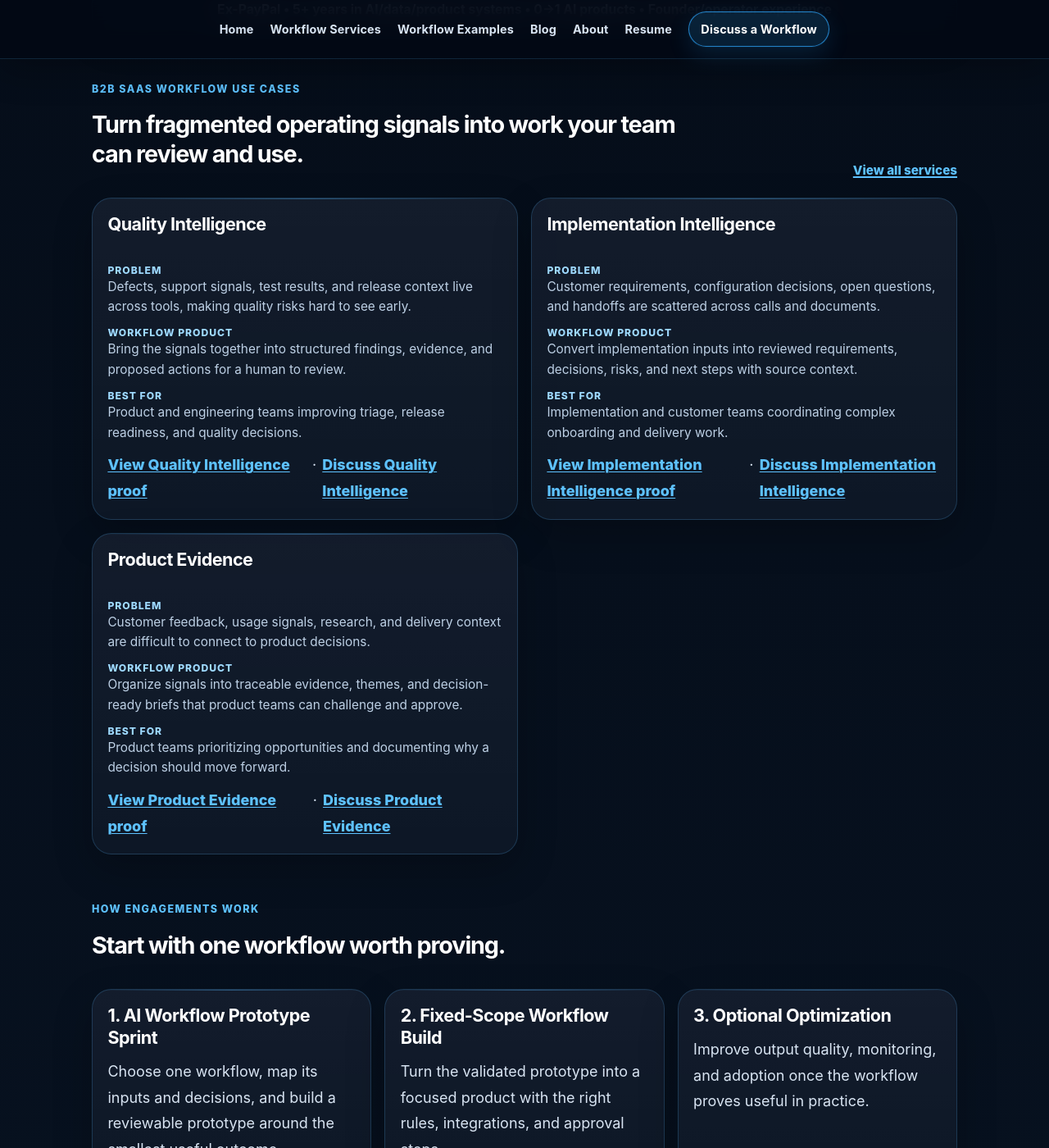
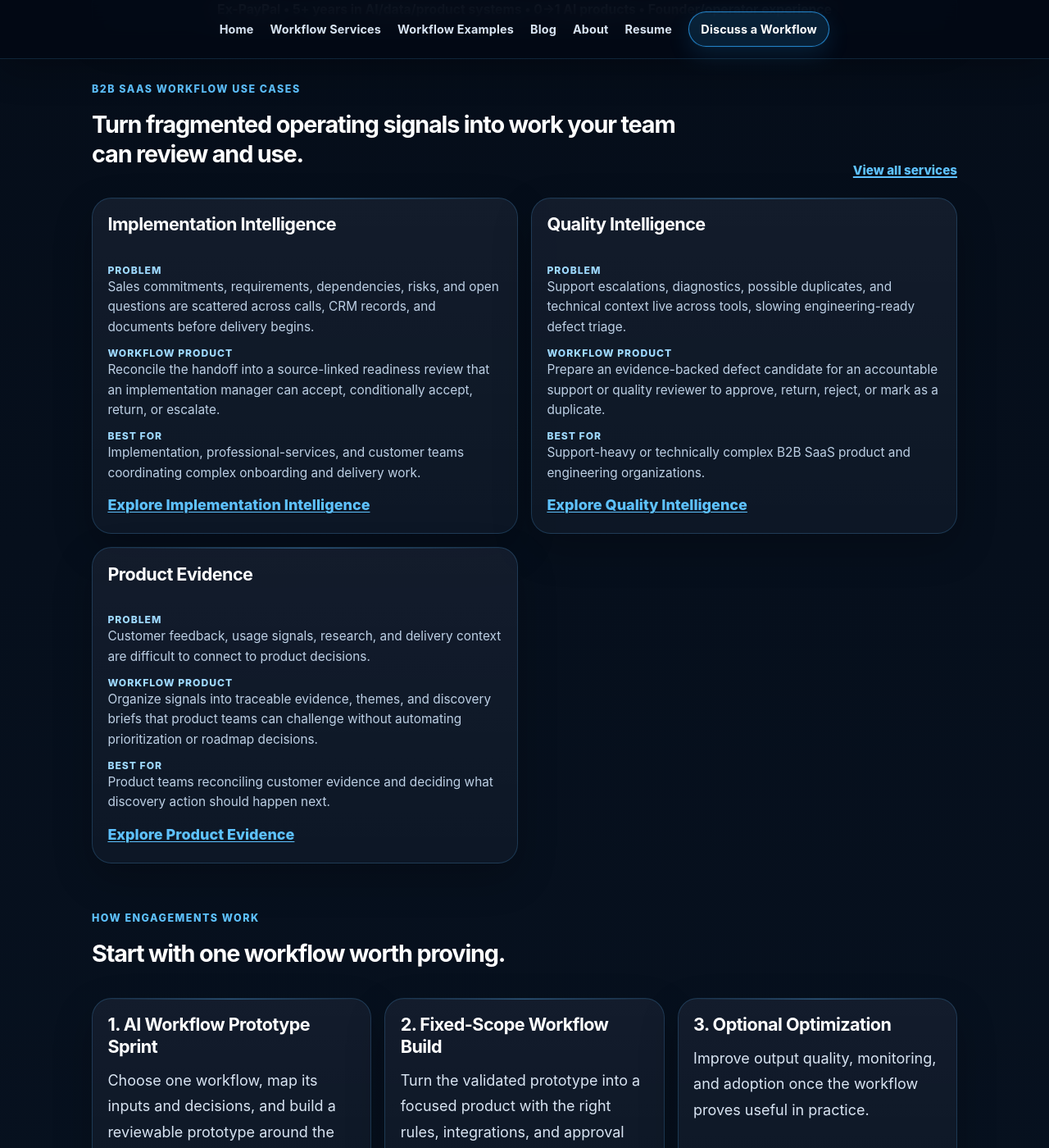
Before and after one commit to mahadevupadhyayula/mahadevupadhyayula.github.io, a Jekyll site: the page built from index.md, in a window 1280 px wide and 1400 px high, scrolled down 1024 px. Shown: the whole window at 82% size. Built offline with Jekyll 4.4.1, drawn with Linux system fonts in a browser that asks for light colours; some of the changed text lies outside the part shown.

Commit message:
Align workflow pillar positioning

```diff
--- a/index.md
+++ b/index.md
@@ -10,7 +10,7 @@ image_alt: Human-approved AI workflow products for B2B SaaS teams
   <h1 id="hero-title">Human-Approved AI Workflow Products for B2B SaaS Teams</h1>
   <p class="hero-subheadline">I build focused workflow products for product, engineering, and implementation teams—turning scattered inputs and signals into structured, reviewable work.</p>
   <p class="hero-copy">Each workflow combines AI-assisted extraction and synthesis with validation, clear approval points, and outputs your team can inspect before they move downstream.</p>
-  <p class="hero-service-line">Focus: Quality Intelligence • Implementation Intelligence • Product Evidence</p>
+  <p class="hero-service-line">Focus: Implementation Intelligence • Quality Intelligence • Product Evidence</p>
   <div class="hero-actions" aria-label="Primary actions">
     <a class="button-link button-primary" href="{{ '/work-with-me?intent=homepage-ai-workflow-prototype-sprint' | relative_url }}" data-workflow-modal-open data-workflow-intent="homepage-ai-workflow-prototype-sprint">Discuss a Workflow Prototype</a>
     <a class="button-link button-secondary" href="{{ '/case-studies' | relative_url }}">Explore Workflow Examples</a>
@@ -31,28 +31,28 @@ image_alt: Human-approved AI workflow products for B2B SaaS teams
   </div>
   <div class="service-card-grid homepage-service-grid">
     <article>
+      <h3>Implementation Intelligence</h3>
+      <dl>
+        <dt>Problem</dt>
+        <dd>Sales commitments, requirements, dependencies, risks, and open questions are scattered across calls, CRM records, and documents before delivery begins.</dd>
+        <dt>Workflow product</dt>
+        <dd>Reconcile the handoff into a source-linked readiness review that an implementation manager can accept, conditionally accept, return, or escalate.</dd>
+        <dt>Best for</dt>
+        <dd>Implementation, professional-services, and customer teams coordinating complex onboarding and delivery work.</dd>
+      </dl>
+      <p class="card-cta"><a href="{{ '/workflow-products/implementation-intelligence/' | relative_url }}">Explore Implementation Intelligence</a></p>
+    </article>
+    <article>
       <h3>Quality Intelligence</h3>
       <dl>
         <dt>Problem</dt>
-        <dd>Defects, support signals, test results, and release context live across tools, making quality risks hard to see early.</dd>
+        <dd>Support escalations, diagnostics, possible duplicates, and technical context live across tools, slowing engineering-ready defect triage.</dd>
         <dt>Workflow product</dt>
-        <dd>Bring the signals together into structured findings, evidence, and proposed actions for a human to review.</dd>
+        <dd>Prepare an evidence-backed defect candidate for an accountable support or quality reviewer to approve, return, reject, or mark as a duplicate.</dd>
         <dt>Best for</dt>
-        <dd>Product and engineering teams improving triage, release readiness, and quality decisions.</dd>
+        <dd>Support-heavy or technically complex B2B SaaS product and engineering organizations.</dd>
       </dl>
-      <p class="card-cta"><a href="{{ '/case-studies/quality-intelligence/' | relative_url }}">View Quality Intelligence proof</a> · <a href="{{ '/work-with-me?intent=homepage-quality-intelligence' | relative_url }}">Discuss Quality Intelligence</a></p>
-    </article>
-    <article>
-      <h3>Implementation Intelligence</h3>
-      <dl>
-        <dt>Problem</dt>
-        <dd>Customer requirements, configuration decisions, open questions, and handoffs are scattered across calls and documents.</dd>
-        <dt>Workflow product</dt>
-        <dd>Convert implementation inputs into reviewed requirements, decisions, risks, and next steps with source context.</dd>
-        <dt>Best for</dt>
-        <dd>Implementation and customer teams coordinating complex onboarding and delivery work.</dd>
-      </dl>
-      <p class="card-cta"><a href="{{ '/case-studies/implementation-intelligence/' | relative_url }}">View Implementation Intelligence proof</a> · <a href="{{ '/work-with-me?intent=homepage-implementation-intelligence' | relative_url }}">Discuss Implementation Intelligence</a></p>
+      <p class="card-cta"><a href="{{ '/workflow-products/quality-intelligence/' | relative_url }}">Explore Quality Intelligence</a></p>
     </article>
     <article>
       <h3>Product Evidence</h3>
@@ -60,11 +60,11 @@ image_alt: Human-approved AI workflow products for B2B SaaS teams
         <dt>Problem</dt>
         <dd>Customer feedback, usage signals, research, and delivery context are difficult to connect to product decisions.</dd>
         <dt>Workflow product</dt>
-        <dd>Organize signals into traceable evidence, themes, and decision-ready briefs that product teams can challenge and approve.</dd>
+        <dd>Organize signals into traceable evidence, themes, and discovery briefs that product teams can challenge without automating prioritization or roadmap decisions.</dd>
         <dt>Best for</dt>
-        <dd>Product teams prioritizing opportunities and documenting why a decision should move forward.</dd>
+        <dd>Product teams reconciling customer evidence and deciding what discovery action should happen next.</dd>
       </dl>
-      <p class="card-cta"><a href="{{ '/case-studies/product-evidence/' | relative_url }}">View Product Evidence proof</a> · <a href="{{ '/work-with-me?intent=homepage-product-evidence' | relative_url }}">Discuss Product Evidence</a></p>
+      <p class="card-cta"><a href="{{ '/workflow-products/product-evidence/' | relative_url }}">Explore Product Evidence</a></p>
     </article>
   </div>
 </section>
@@ -123,28 +123,28 @@ image_alt: Human-approved AI workflow products for B2B SaaS teams
 
 ---
 
-## Featured Case Studies
+## Featured Workflow Proof
 
 <div class="featured-case-study-carousel" aria-label="Featured case studies" data-carousel>
   <button class="carousel-nav-button" type="button" data-carousel-prev aria-label="View previous case study">Previous</button>
 
   <div class="featured-case-study-track" data-carousel-track>
     <article class="featured-case-study-card" data-carousel-slide>
-      <h3><a href="{{ '/case-studies/crm-hygiene-agent/' | relative_url }}">CRM Hygiene Agent</a></h3>
-      <p>Turns messy sales context, CRM notes, and deal updates into human-approved CRM-ready pipeline records.</p>
-      <a class="case-study-card__link" href="{{ '/case-studies/crm-hygiene-agent/' | relative_url }}">View case study →</a>
+      <h3><a href="{{ '/workflow-products/implementation-intelligence/' | relative_url }}">Implementation Intelligence</a></h3>
+      <p>Reconciles sales commitments, requirements, dependencies, risks, and missing information into a source-linked readiness review before delivery begins.</p>
+      <a class="case-study-card__link" href="{{ '/workflow-products/implementation-intelligence/' | relative_url }}">View proof concept →</a>
     </article>
 
     <article class="featured-case-study-card" data-carousel-slide>
-      <h3><a href="{{ '/case-studies/pre-crm-research-agent/' | relative_url }}">Pre-CRM Research Agent</a></h3>
-      <p>Researches, scores, and qualifies leads before CRM entry so sales teams avoid noisy records and weak prioritization.</p>
-      <a class="case-study-card__link" href="{{ '/case-studies/pre-crm-research-agent/' | relative_url }}">View case study →</a>
+      <h3><a href="{{ '/workflow-products/quality-intelligence/' | relative_url }}">Quality Intelligence</a></h3>
+      <p>Turns fragmented support and technical evidence into a reviewable defect-triage package without automating the engineering decision.</p>
+      <a class="case-study-card__link" href="{{ '/workflow-products/quality-intelligence/' | relative_url }}">View proof concept →</a>
     </article>
 
     <article class="featured-case-study-card" data-carousel-slide>
-      <h3><a href="{{ '/case-studies/long-form-blog-content-generator/' | relative_url }}">Long-form Blog Content Generator</a></h3>
-      <p>Converts source documents into human-reviewed SEO/AEO blog drafts, content briefs, visual briefs, and publishing assets.</p>
-      <a class="case-study-card__link" href="{{ '/case-studies/long-form-blog-content-generator/' | relative_url }}">View case study →</a>
+      <h3><a href="{{ '/workflow-products/product-evidence/' | relative_url }}">Product Evidence</a></h3>
+      <p>Organizes scattered customer feedback into a source-linked evidence pack that a product reviewer can challenge before deciding the next discovery action.</p>
+      <a class="case-study-card__link" href="{{ '/workflow-products/product-evidence/' | relative_url }}">View proof concept →</a>
     </article>
 
     <article class="featured-case-study-card" data-carousel-slide>
```
